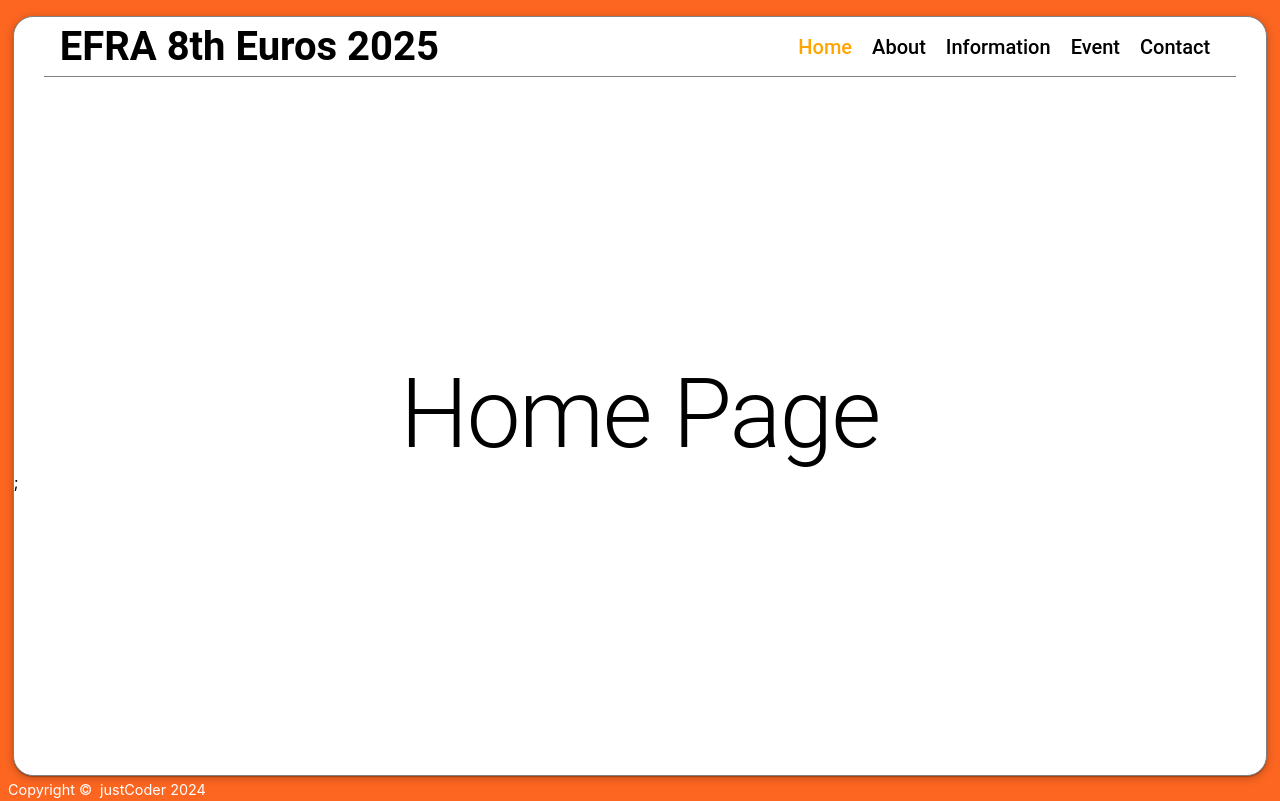
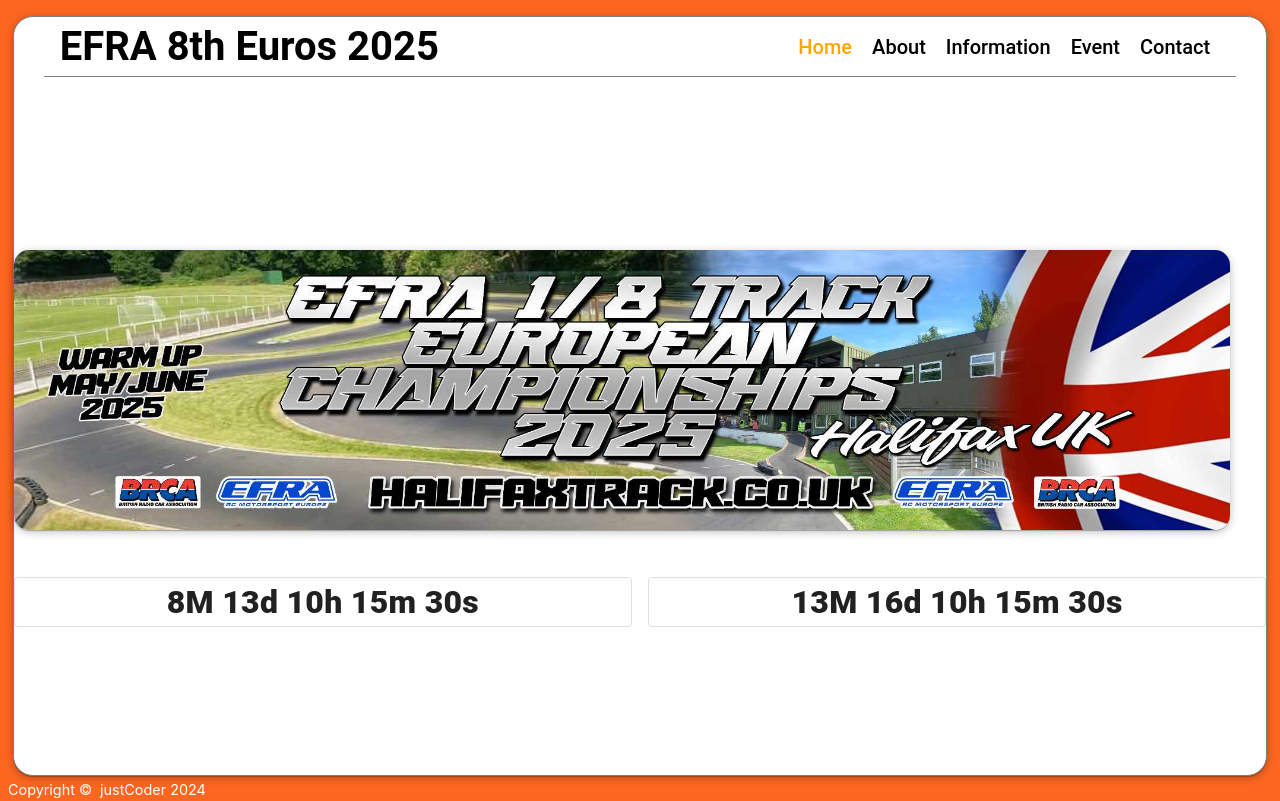
Before and after one commit to JC-Sites-Business/EFRA-8th-Euros-2025, a React (Vite) app: page /home in a window 1280 px wide. Built offline with nearby package versions, Linux system fonts and the light colour scheme; what material-ui-confirm would draw is missing.

Commit message:
countdown timers created

```diff
--- /dev/null
+++ b/src/common/Components/molecules/counter.tsx
@@ -0,0 +1,34 @@
+import { Stack, Typography } from "@mui/material";
+import { compareAsc } from "date-fns";
+import React from "react";
+
+type T_Counter = {
+  countDownData: {
+    finishDate: Date;
+    months?: number;
+    days?: number;
+    hours?: number;
+    minutes?: number;
+    seconds?: number;
+  };
+};
+
+export const Counter: React.FC<T_Counter> = ({ countDownData }) => {
+  const { finishDate, months, days, hours, minutes, seconds } = countDownData;
+  const dateState: number = compareAsc(finishDate.setHours(0, 0, 0, 0), new Date().setHours(0, 0, 0, 0));
+
+  return (
+    <Stack justifyContent={"center"} alignItems={"center"}>
+      {dateState < 1 ? (
+        <Typography sx={{ fontWeight: 900, fontSize: "2rem" }}>
+          {dateState === 0 ? "Event Has Started." : "Event Has Passed."}
+        </Typography>
+      ) : (
+        <Typography sx={{ fontWeight: 900, fontSize: "2rem" }}>
+          {months && `${months}M`} {days && `${days}d`} {hours && `${hours}h`} {minutes && `${minutes}m`}{" "}
+          {seconds && `${seconds}s`}
+        </Typography>
+      )}
+    </Stack>
+  );
+};
--- /dev/null
+++ b/src/common/utils/functions.ts
@@ -0,0 +1,27 @@
+type T_TimeLeft = {
+  months: number;
+  days: number;
+  hours: number;
+  minutes: number;
+  seconds: number;
+};
+
+export const calculateTimeLeft = (targetDate: Date): T_TimeLeft => {
+  const difference = targetDate.getTime() - new Date().getTime();
+
+  if (difference > 0) {
+    const months = Math.floor(difference / (1000 * 60 * 60 * 24 * 30));
+    const days = Math.floor((difference % (1000 * 60 * 60 * 24 * 30)) / (1000 * 60 * 60 * 24));
+    const hours = Math.floor((difference % (1000 * 60 * 60 * 24)) / (1000 * 60 * 60));
+    const minutes = Math.floor((difference % (1000 * 60 * 60)) / (1000 * 60));
+    const seconds = Math.floor((difference % (1000 * 60)) / 1000);
+
+    return {
+      months,
+      days,
+      hours,
+      minutes,
+      seconds,
+    };
+  }
+};
--- a/src/views/Home/components/HomePageLayout/HomePageLayout.scss
+++ b/src/views/Home/components/HomePageLayout/HomePageLayout.scss
@@ -0,0 +1,7 @@
+.banner-image {
+  width: 95dvw;
+  height: 35dvh;
+  margin: 25px auto;
+  border-radius: 15px;
+  box-shadow: rgba(0, 0, 0, 0.25) 0px 0.0625em 0.0625em, rgba(0, 0, 0, 0.25) 0px 0.125em 0.5em, rgba(255, 255, 255, 0.1) 0px 0px 0px 1px inset;
+}
--- a/src/views/Home/components/HomePageLayout/HomePageLayout.tsx
+++ b/src/views/Home/components/HomePageLayout/HomePageLayout.tsx
@@ -1,15 +1,48 @@
-import { Stack, Typography } from "@mui/material";
-import React from "react";
+import { Card, Grid } from "@mui/material";
+import React, { useEffect, useState } from "react";
+import banner from "../../../../common/assets/Euros.jpg";
 
 import "./HomePageLayout.scss";
+import { Counter } from "../../../../common/Components/molecules/counter";
+import { calculateTimeLeft } from "../../../../common/utils/functions";
 
 const HomePageLayout: React.FC = (): JSX.Element => {
+  const warmUpDate = new Date("2025-04-28");
+  const eventDate = new Date("2025-09-28");
+  const [warmUpTimeLeft, setWarmUpTimeLeft] = useState(calculateTimeLeft(warmUpDate));
+  const [eventTimeLeft, setEventTimeLeft] = useState(calculateTimeLeft(eventDate));
+
+  useEffect(() => {
+    const warmUpTimer = setInterval(() => {
+      setWarmUpTimeLeft(calculateTimeLeft(warmUpDate));
+    }, 1000);
+
+    const eventTimer = setInterval(() => {
+      setEventTimeLeft(calculateTimeLeft(eventDate));
+    }, 1000);
+
+    return () => {
+      clearInterval(warmUpTimer);
+      clearInterval(eventTimer);
+    }; // Clean up the interval on component unmount
+  }, []);
+
   return (
-    <Stack justifyContent={"center"} alignItems={"center"}>
-      <Typography id="hpl_h1" variant="h1">
-        Home Page
-      </Typography>
-    </Stack>
+    <Grid container spacing={2}>
+      <Grid item xs={12}>
+        <img className="banner-image" src={banner} alt="euros 2025 banner" />
+      </Grid>
+      <Grid item xs={6}>
+        <Card variant="outlined">
+          <Counter countDownData={{ ...warmUpTimeLeft, finishDate: warmUpDate }} />
+        </Card>
+      </Grid>
+      <Grid item xs={6}>
+        <Card variant="outlined">
+          <Counter countDownData={{ ...eventTimeLeft, finishDate: eventDate }} />
+        </Card>
+      </Grid>
+    </Grid>
   );
 };
 
--- a/src/views/Home/page/HomePage.tsx
+++ b/src/views/Home/page/HomePage.tsx
@@ -4,7 +4,7 @@
 const HomePage: React.FC = (): JSX.Element => {
   return (
     <LayoutPage>
-      <HomePageLayout />;
+      <HomePageLayout />
     </LayoutPage>
   );
 };
--- a/src/views/Layout/page/LayoutPage.tsx
+++ b/src/views/Layout/page/LayoutPage.tsx
@@ -29,7 +29,7 @@
         <Box
           sx={{
             display: "grid",
-            gridTemplateRows: "auto 1fr auto",
+            gridTemplateRows: "auto 1fr",
             height: "95dvh",
             maxHeight: "95dvh",
             minHeight: 0,
@@ -42,7 +42,9 @@
           }}
         >
           <NavBar />
-          <Stack justifyContent={"center"}>{children}</Stack>
+          <Stack justifyContent={"center"} alignItems={"center"}>
+            {children}
+          </Stack>
         </Box>
       </Stack>
       <Footer footer={footer} link={footerLink} />
```
